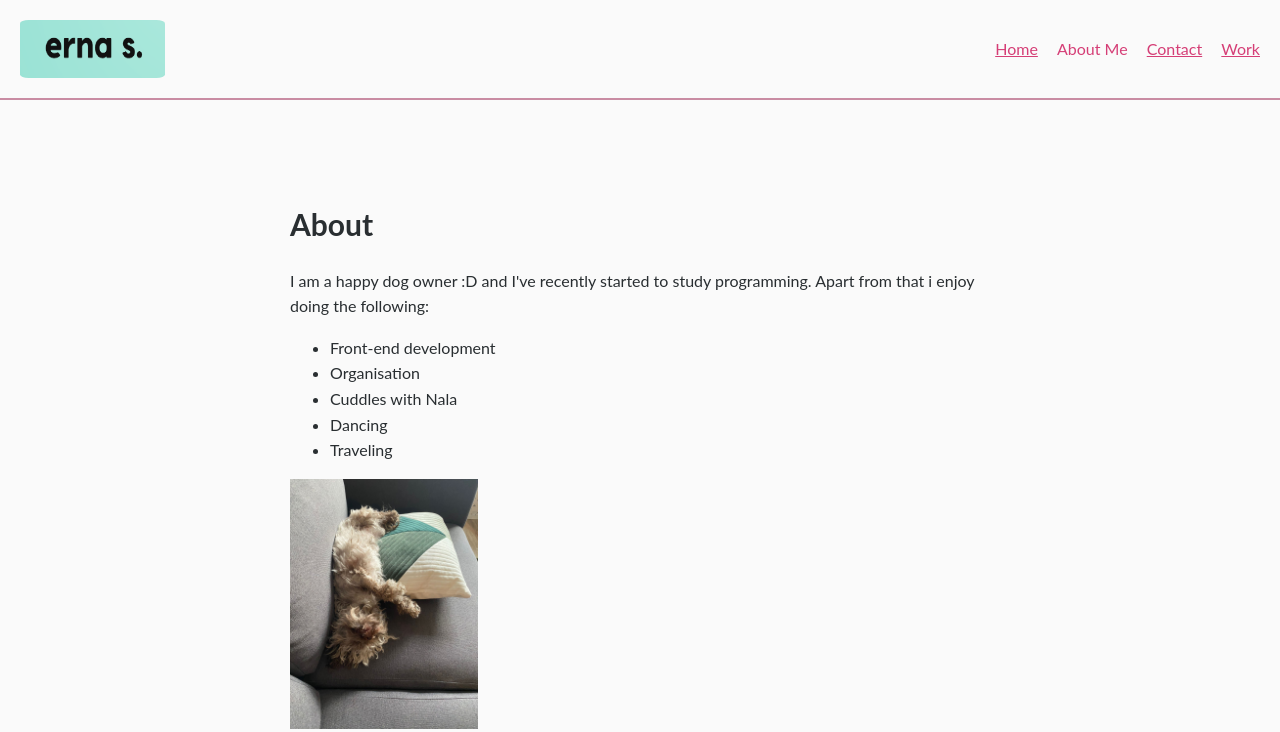
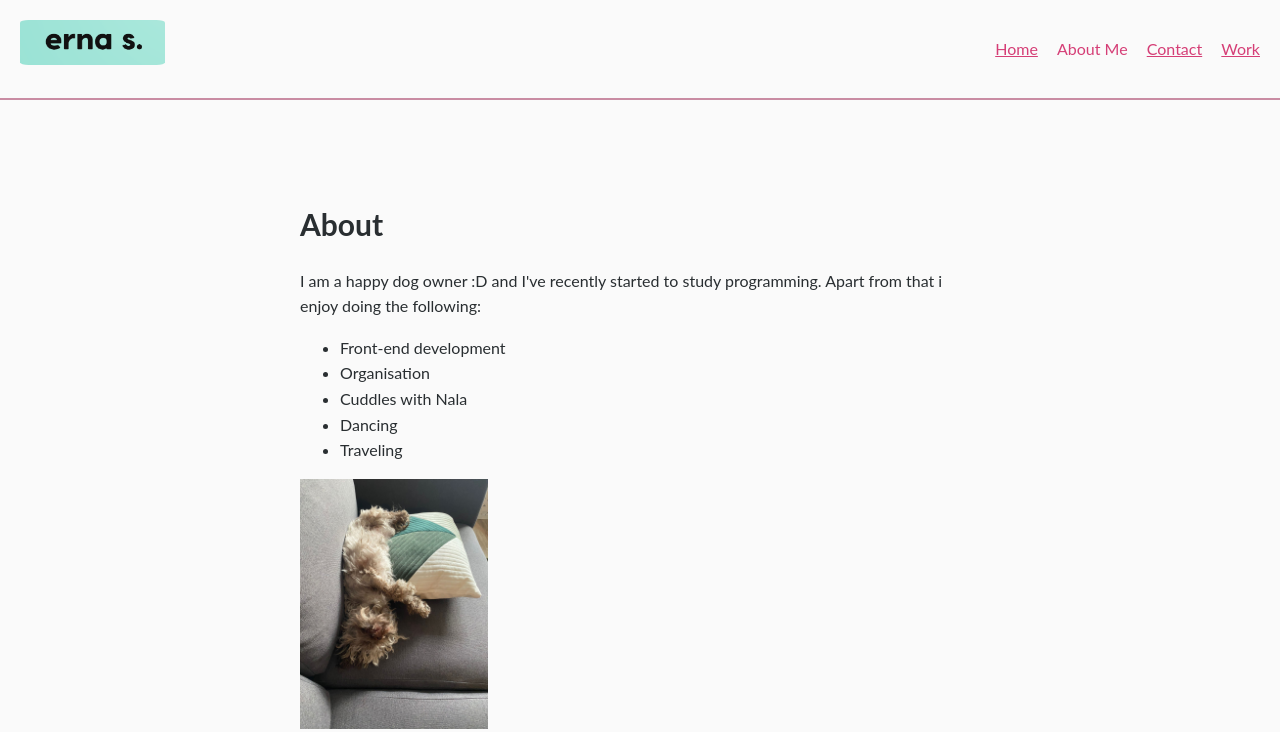
Before and after one commit to ernas93/portfolio-website, a plain HTML site: page about.html in a window 1280 px wide. Shown: the top 732 px of the page. Drawn offline with nearby package versions, Linux system fonts and the light colour scheme.

Commit message:
Updated styles.production.css with autoprefixer; added link to github profile

```diff
--- a/css/styles.production.css
+++ b/css/styles.production.css
@@ -1,7 +1,7 @@
 /*
 * Prefixed by https://autoprefixer.github.io
-* PostCSS: v8.4.12,
-* Autoprefixer: v10.4.4
+* PostCSS: v8.4.14,
+* Autoprefixer: v10.4.7
 * Browsers: last 4 version
 */
 
@@ -69,10 +69,16 @@ button:focus {
 }
 
 .profile__portrait {
-  float: left;
+  float: none;
   width: 250px;
   margin-right: 40px;
   border-radius: 50%;
+}
+
+@media all and (min-width: 550px) {
+  .profile__portrait {
+    float: left;
+  }
 }
 
 .page-footer {
@@ -90,8 +96,9 @@ button:focus {
 .profile,
 .contact,
 .about {
-  max-width: 700px;
+  max-width: 720px;
   margin: 0 auto;
+  padding: 0 20px 10px;
 }
 
 * {
@@ -106,7 +113,16 @@ button:focus {
   width: 100%;
   padding: 20px;
   border-bottom: 2.5px solid #c98ca3;
-  margin-bottom: 100px;
+  margin-bottom: 30px;
+  -webkit-box-align: start;
+  -ms-flex-align: start;
+  align-items: flex-start;
+}
+
+@media all and (min-width: 500px) {
+  .page-header {
+    margin-bottom: 100px;
+  }
 }
 
 .page-header__item {
```
Also changed, not shown: index.html (+2 -2 lines).
